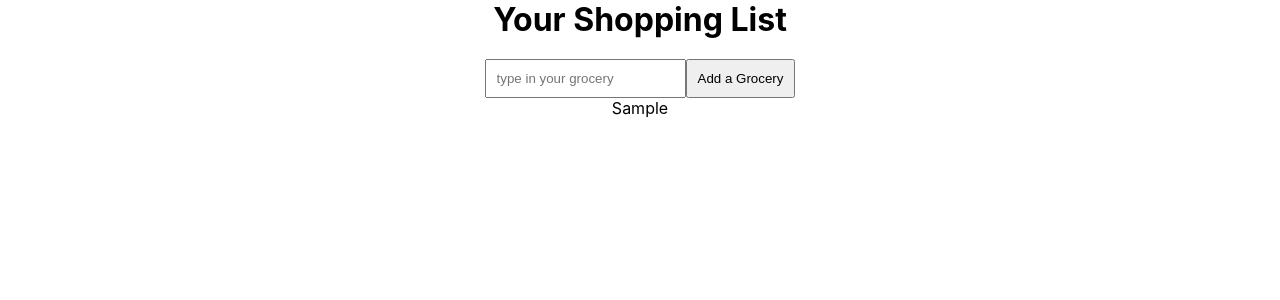
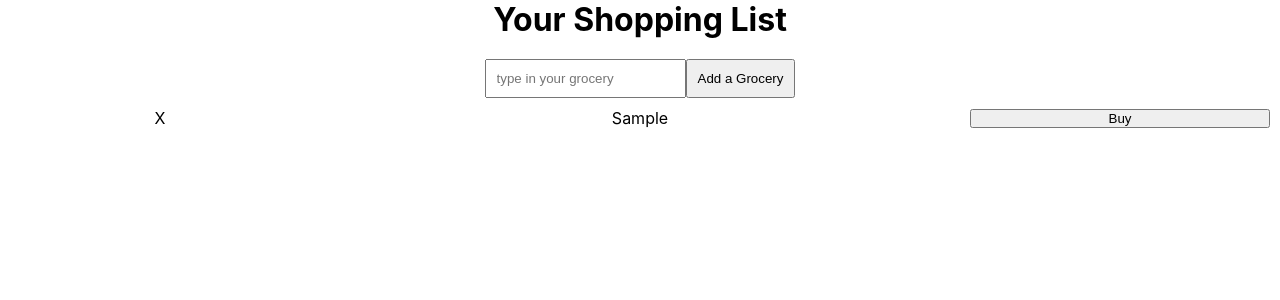
Before and after one commit to mikemangas/todoapp-react-exercise, a React (Create React App) app: page / in a window 1280 px wide. Both pictures are taken after typing "Sample" into the empty fields and a click on the button "Add a Grocery". Shown: the top 300 px of the page. Built offline with nearby package versions, Linux system fonts and the light colour scheme.

Commit message:
finished functionalities for shopping list

```diff
--- a/src/App.css
+++ b/src/App.css
@@ -21,3 +21,17 @@
 .headerForm {
   margin-top: 20px;
 }
+
+.listClass--itemRed {
+  color: red;
+}
+
+.listClass {
+  display: grid;
+  grid-template-columns: 1fr 2fr 1fr;
+  align-items: center;
+}
+
+.listClass * {
+  margin: 10px;
+}
--- a/src/App.js
+++ b/src/App.js
@@ -15,40 +15,69 @@ export default function App() {
 function Main({ name }) {
   const [state, setState] = useState([]);
 
+  //here we say: clickedproduct (because later, handleclickproduct is beeing passed into the onclick props), is not equal to
+  function handleClickProduct(clickedProduct) {
+    const newProducts = state.filter((gefilterteProdukte) => {
+      return gefilterteProdukte.name !== clickedProduct;
+    });
+    setState(newProducts);
+  }
+
   //event onsbumit and get the value of the form.
   function handleAddGrocerySubmit(event) {
     event.preventDefault();
+    //that event target works because, handlegrocerysubmit function is beeing called in the form.
     const form = event.target;
     const formInput = form.shoppingForm;
     const inputValue = formInput.value;
 
-    //concatenate through spread.. the state (which is empty) and the inputvalue - as an array.
-    const newProductItems = [...state, inputValue];
+    //concatenate through spread.. the state (which is empty at first, and then then gets the previous status) and the inputvalue - as an array.
+    const newProductItems = [
+      ...state,
+      {
+        name: inputValue,
+        isBought: false,
+      },
+    ];
 
     //set to new state the productitem.
     setState(newProductItems);
     form.reset();
-    console.log(newProductItems);
   }
 
-  //here we say: clickedproduct (because later, handleclickproduct is beeing passed into the onclick props), is not equal to
-  function handleClickProduct(clickedProduct) {
-    const newProducts = state.filter(
-      (gefilterteProdukte) => gefilterteProdukte !== clickedProduct
-    );
-    setState(newProducts);
+  function handleClickIsBought(productName) {
+    const newProductsIsBought = state.map((productObject) => {
+      if (productObject.name === productName) {
+        return {
+          ...productObject,
+          isBought: !productObject.isBought,
+        };
+      }
+      return productObject;
+    });
+
+    setState(newProductsIsBought);
+    console.log(newProductsIsBought);
   }
+
   function renderProducts() {
     //state is here the new state and we are getting the date (single product), through mapping. we return the component "Product" we created and pass it the prop name and the vale.
-    const listItems = state.map((singleProduct) => {
-      return <Product name={singleProduct} onClick={handleClickProduct} />;
+    const listItems = state.map((singleProduct, index) => {
+      return (
+        <Product
+          key={index}
+          product={singleProduct}
+          onClickItem={handleClickProduct}
+          onClickIsBought={handleClickIsBought}
+        />
+      );
     });
     return listItems;
   }
-  let fakeh1 = "Your Shopping List";
+  let headerTitleH1 = "Your Shopping List";
   return (
     <div>
-      <h1>{fakeh1}</h1>
+      <h1>{headerTitleH1}</h1>
       <form onSubmit={handleAddGrocerySubmit} className="headerForm">
         <input
           className="headerInput"
--- a/src/product.js
+++ b/src/product.js
@@ -1,7 +1,29 @@
 //product component
-export default function Product({ name, onClick }) {
+export default function Product({ product, onClickItem, onClickIsBought }) {
+  function handleButtonClick(event) {
+    event.stopPropagation();
+    onClickIsBought(product.name);
+  }
+
   function handleClick() {
-    onClick(name);
+    onClickItem(product.name);
   }
-  return <li onClick={handleClick}>{name}</li>;
+
+  let boughtText;
+  let shoppingListItemClass;
+
+  if (product.isBought) {
+    shoppingListItemClass = "listClass--itemRed";
+    boughtText = "Bought";
+  } else {
+    boughtText = "Buy";
+  }
+
+  return (
+    <li className={`listClass ${shoppingListItemClass}`}>
+      <p onClick={handleClick}>X</p>
+      {product.name}
+      <button onClick={handleButtonClick}>{boughtText}</button>
+    </li>
+  );
 }
```
